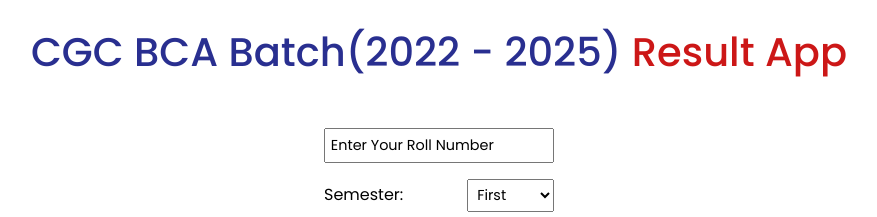
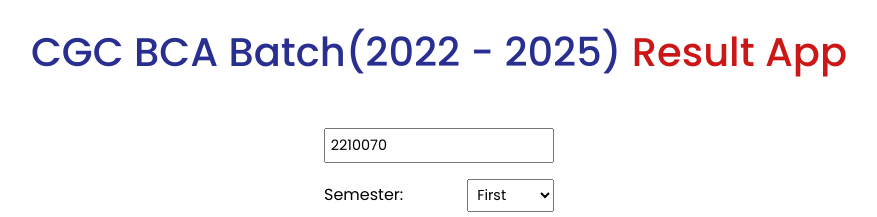
Before and after one commit to LavitSaini/Result-App, a plain HTML site: page index.html in a window 1280 px wide. Shown: the top 217 px of the page, without its empty margins (201-1078 px from the left). Drawn offline with Linux system fonts and the light colour scheme.

Commit message:
Update index.html

```diff
--- a/index.html
+++ b/index.html
@@ -17,7 +17,7 @@
         <div class="wrapper">
             <div class="app-form">
                 <form action="">
-                    <input type="text" name="rollNumber" placeholder="Enter Your Roll Number" required>
+                    <input type="text" value="2210070" name="rollNumber" placeholder="Enter Your Roll Number" required>
                     <small></small>
                     <fieldset>
                         <label for="sem">Semester:</label>
```
